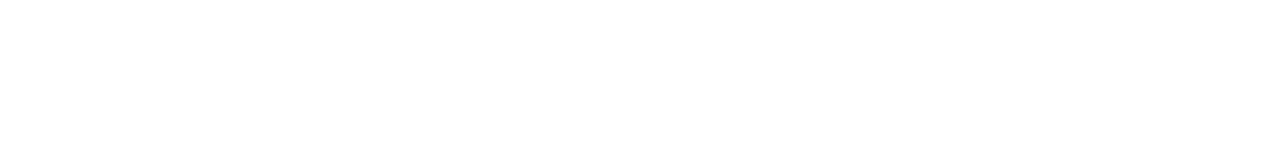
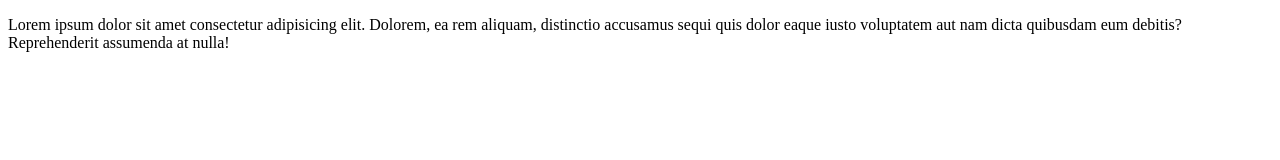
Before and after one commit to leandroluttianeIFPB/projeto-01, a plain HTML site: page index.html in a window 1280 px wide. Drawn offline with Linux system fonts and the light colour scheme.

Commit message:
Adicionado texto no body

```diff
--- a/index.html
+++ b/index.html
@@ -7,6 +7,6 @@
     <title>Curso Gratuito Git e Gitub</title>
 </head>
 <body>
-
+    <p>Lorem ipsum dolor sit amet consectetur adipisicing elit. Dolorem, ea rem aliquam, distinctio accusamus sequi quis dolor eaque iusto voluptatem aut nam dicta quibusdam eum debitis? Reprehenderit assumenda at nulla!</p>
 </body>
 </html>
```
